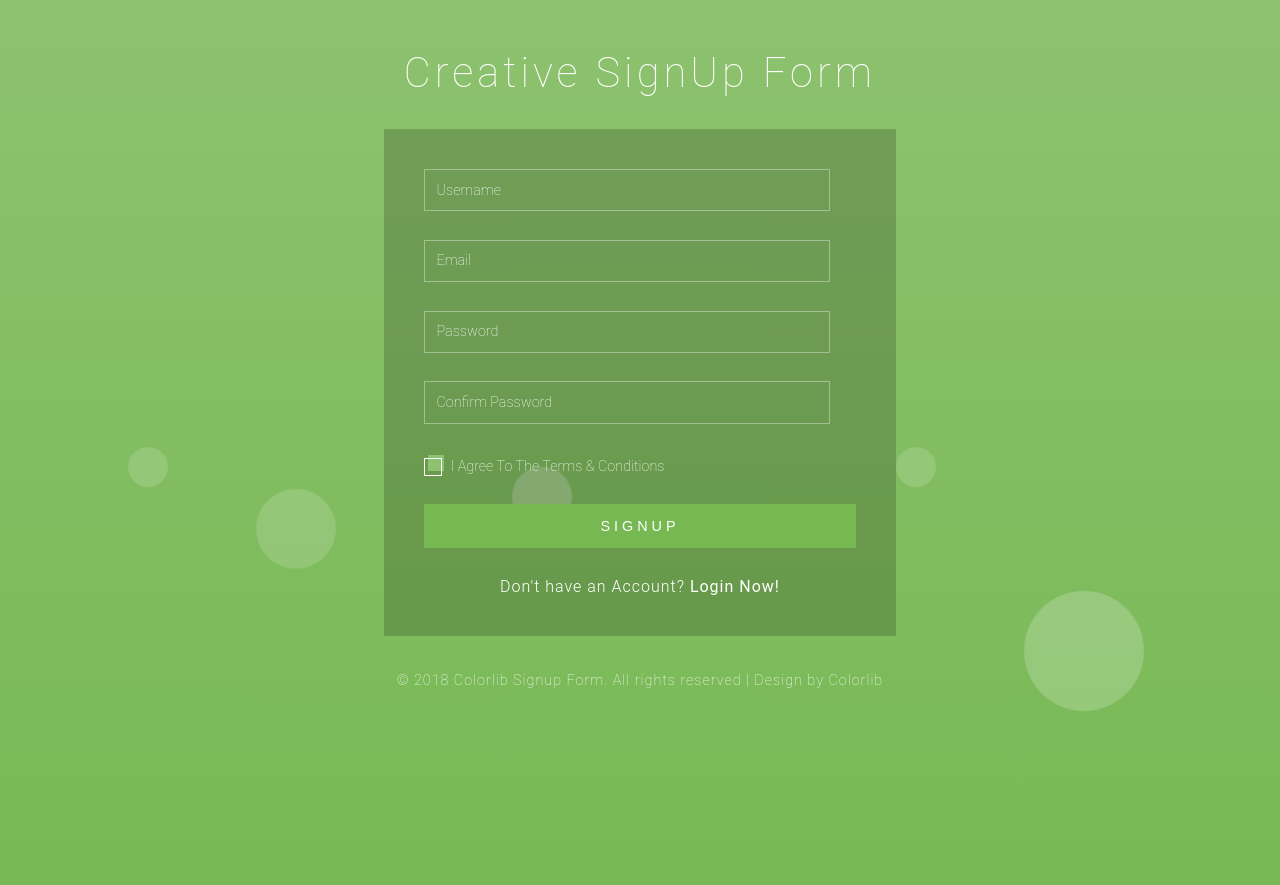
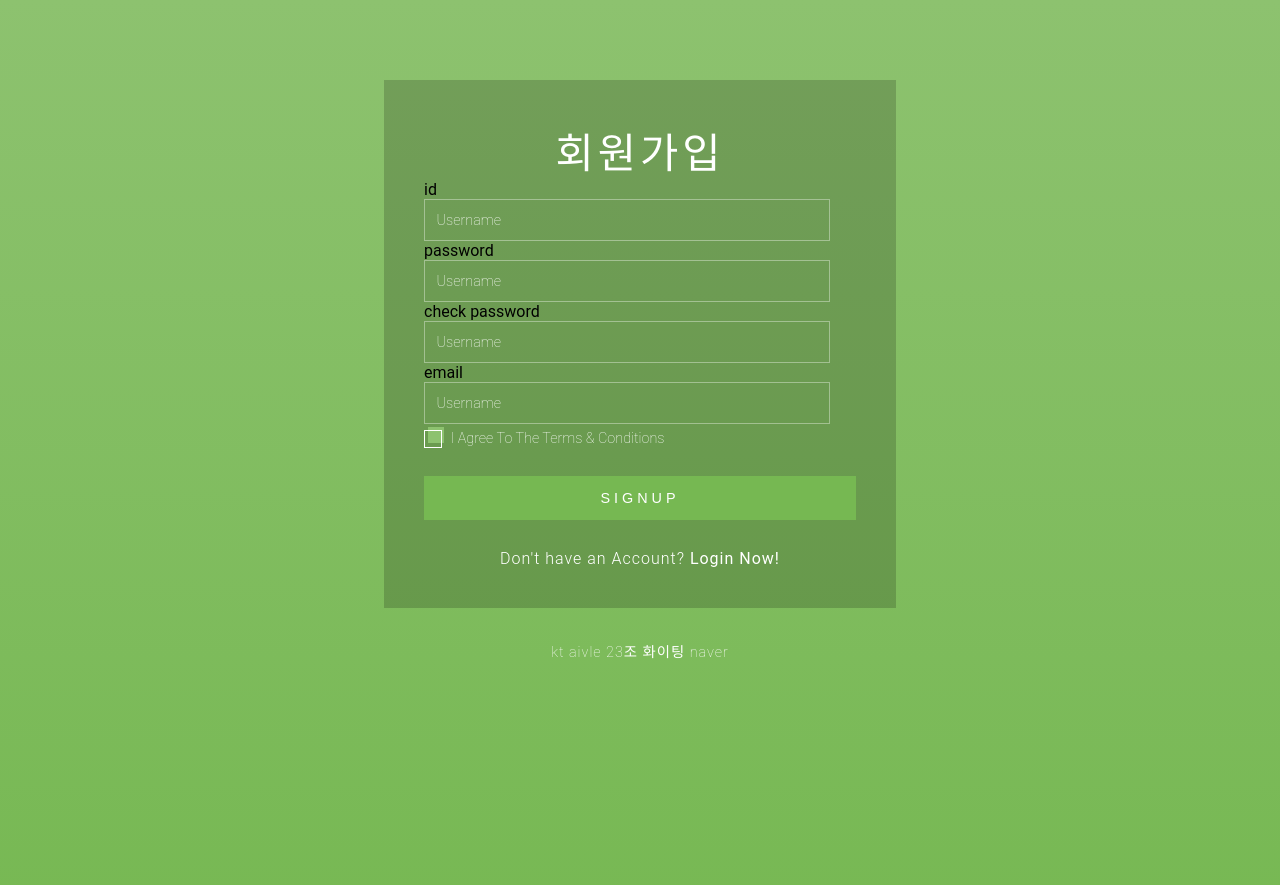
Before and after one commit to dfkjdsfisdjfk/AIVLE_TEAM23_BigProject, a Django app: page /accounts/signup2/ in a window 1280 px wide. Shown: the top 885 px of the page. Run offline with Django 4.2, Linux system fonts and the light colour scheme.

Commit message:
signup2 id,password,email로 수정

```diff
--- a/tasty_korean_language/accounts/templates/registration/signup2.html
+++ b/tasty_korean_language/accounts/templates/registration/signup2.html
@@ -8,14 +8,19 @@
     <body>
             <!-- main -->
             <div class="main-w3layouts wrapper">
-                <h1>Creative SignUp Form</h1>
                 <div class="main-agileinfo">
                     <div class="agileits-top">
+                        <h1>회원가입</h1>
                         <form action="#" method="post">
+                            <h2>id</h2>
                             <input class="text" type="text" name="Username" placeholder="Username" required="">
-                            <input class="text email" type="email" name="email" placeholder="Email" required="">
-                            <input class="text" type="password" name="password" placeholder="Password" required="">
-                            <input class="text w3lpass" type="password" name="password" placeholder="Confirm Password" required="">
+                            <h2>password</h2>
+                            <input class="text" type="text" name="Username" placeholder="Username" required="">
+                            <h2>check password</h2>
+                            <input class="text" type="text" name="Username" placeholder="Username" required="">
+                            <h2>email</h2>
+                            <input class="text" type="text" name="Username" placeholder="Username" required="">
+
                             <div class="wthree-text">
                                 <label class="anim">
                                     <input type="checkbox" class="checkbox" required="">
@@ -30,21 +35,8 @@
                 </div>
                 <!-- copyright -->
                 <div class="colorlibcopy-agile">
-                    <p>© 2018 Colorlib Signup Form. All rights reserved | Design by <a href="https://colorlib.com/" target="_blank">Colorlib</a></p>
+                    <p>kt aivle 23조 화이팅<a href="https://naver.com/" target="_blank">  naver</a></p>
                 </div>
-                <!-- //copyright -->
-                <ul class="colorlib-bubbles">
-                    <li></li>
-                    <li></li>
-                    <li></li>
-                    <li></li>
-                    <li></li>
-                    <li></li>
-                    <li></li>
-                    <li></li>
-                    <li></li>
-                    <li></li>
-                </ul>
             </div>
             <!-- //main -->
     </body>
```
